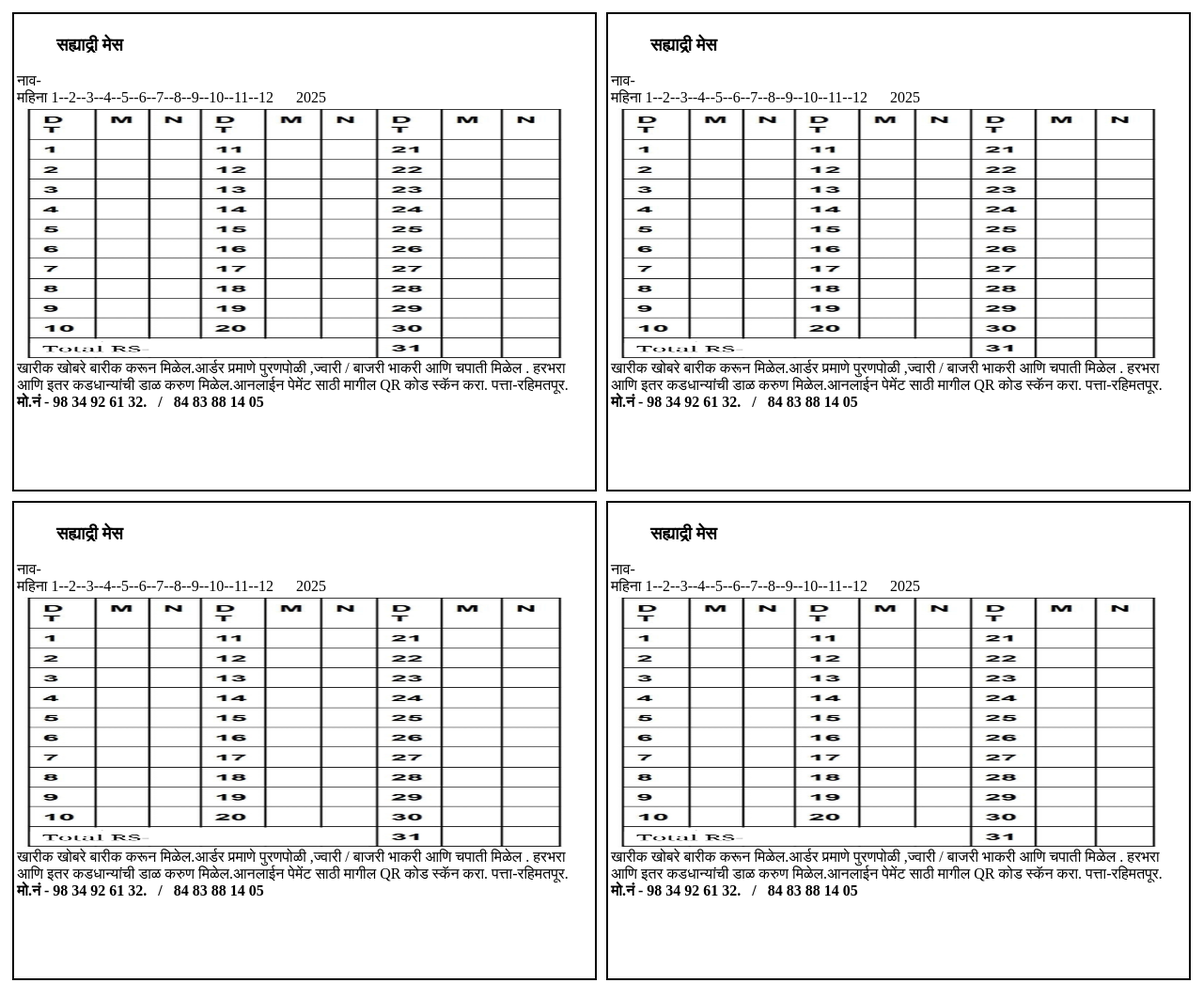
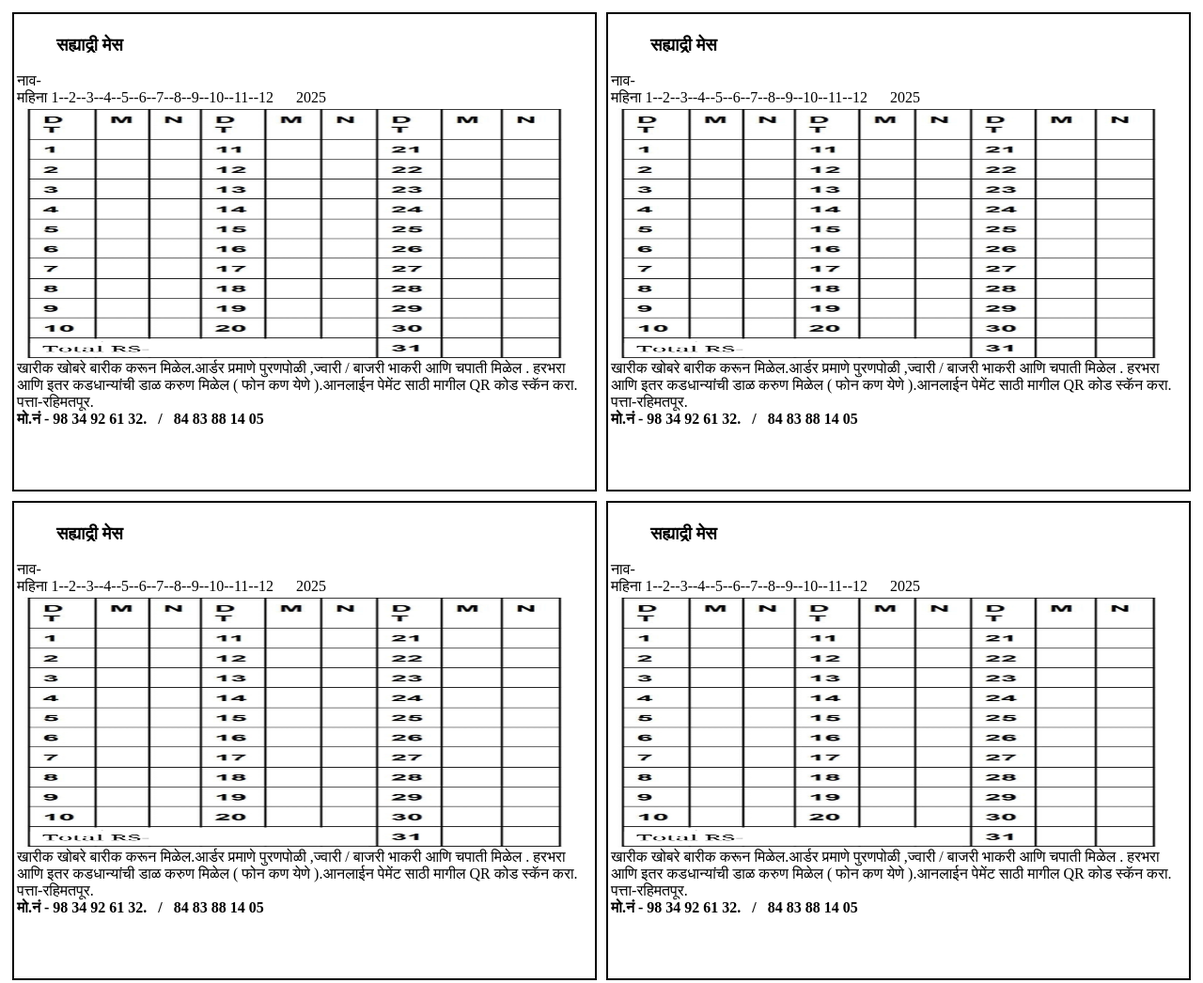
Before and after one commit to aniruddhamaheshmane/FIRST-PAGE-MESS-BILL, a plain HTML site: page index.html in a window 1280 px wide. Shown: the whole page at 94% size. Drawn offline with Linux system fonts and the light colour scheme.

Commit message:
Update index.html

```diff
--- a/index.html
+++ b/index.html
@@ -48,7 +48,7 @@ border: 1PX SOLID black;
             <img class="b"  src="c.jpeg" alt="">
 
           खारीक खोबरे बारीक करून मिळेल.आर्डर प्रमाणे पुरणपोळी ,ज्वारी / बाजरी भाकरी आणि चपाती मिळेल .
-          हरभरा आणि इतर कडधान्यांची डाळ करुण मिळेल.आनलाईन पेमेंट साठी मागील QR कोड स्कॅन करा.
+          हरभरा आणि इतर कडधान्यांची डाळ करुण मिळेल ( फोन कण येणे ).आनलाईन पेमेंट साठी मागील QR कोड स्कॅन करा.
             पत्ता-रहिमतपूर.<BR><B> मो.नं - 98 34 92 61 32.&nbsp&nbsp&nbsp/&nbsp&nbsp&nbsp84 83 88 14 05 </B>
           </div>
 
@@ -62,7 +62,7 @@ border: 1PX SOLID black;
             <img class="b"  src="c.jpeg" alt="">
 
           खारीक खोबरे बारीक करून मिळेल.आर्डर प्रमाणे पुरणपोळी ,ज्वारी / बाजरी भाकरी आणि चपाती मिळेल .
-          हरभरा आणि इतर कडधान्यांची डाळ करुण मिळेल.आनलाईन पेमेंट साठी मागील QR कोड स्कॅन करा.
+          हरभरा आणि इतर कडधान्यांची डाळ करुण मिळेल ( फोन कण येणे ).आनलाईन पेमेंट साठी मागील QR कोड स्कॅन करा.
             पत्ता-रहिमतपूर.<BR><B> मो.नं - 98 34 92 61 32.&nbsp&nbsp&nbsp/&nbsp&nbsp&nbsp84 83 88 14 05 </B>
           </div>
 
@@ -84,7 +84,7 @@ border: 1PX SOLID black;
             <img class="b"  src="c.jpeg" alt="">
 
           खारीक खोबरे बारीक करून मिळेल.आर्डर प्रमाणे पुरणपोळी ,ज्वारी / बाजरी भाकरी आणि चपाती मिळेल .
-          हरभरा आणि इतर कडधान्यांची डाळ करुण मिळेल.आनलाईन पेमेंट साठी मागील QR कोड स्कॅन करा.
+          हरभरा आणि इतर कडधान्यांची डाळ करुण मिळेल ( फोन कण येणे ).आनलाईन पेमेंट साठी मागील QR कोड स्कॅन करा.
             पत्ता-रहिमतपूर.<BR><B> मो.नं - 98 34 92 61 32.&nbsp&nbsp&nbsp/&nbsp&nbsp&nbsp84 83 88 14 05 </B>
           </div>
 
@@ -98,7 +98,7 @@ border: 1PX SOLID black;
             <img class="b"  src="c.jpeg" alt="">
 
           खारीक खोबरे बारीक करून मिळेल.आर्डर प्रमाणे पुरणपोळी ,ज्वारी / बाजरी भाकरी आणि चपाती मिळेल .
-          हरभरा आणि इतर कडधान्यांची डाळ करुण मिळेल.आनलाईन पेमेंट साठी मागील QR कोड स्कॅन करा.
+          हरभरा आणि इतर कडधान्यांची डाळ करुण मिळेल ( फोन कण येणे ).आनलाईन पेमेंट साठी मागील QR कोड स्कॅन करा.
             पत्ता-रहिमतपूर.<BR><B> मो.नं - 98 34 92 61 32.&nbsp&nbsp&nbsp/&nbsp&nbsp&nbsp84 83 88 14 05 </B>
           </div>
 
```
